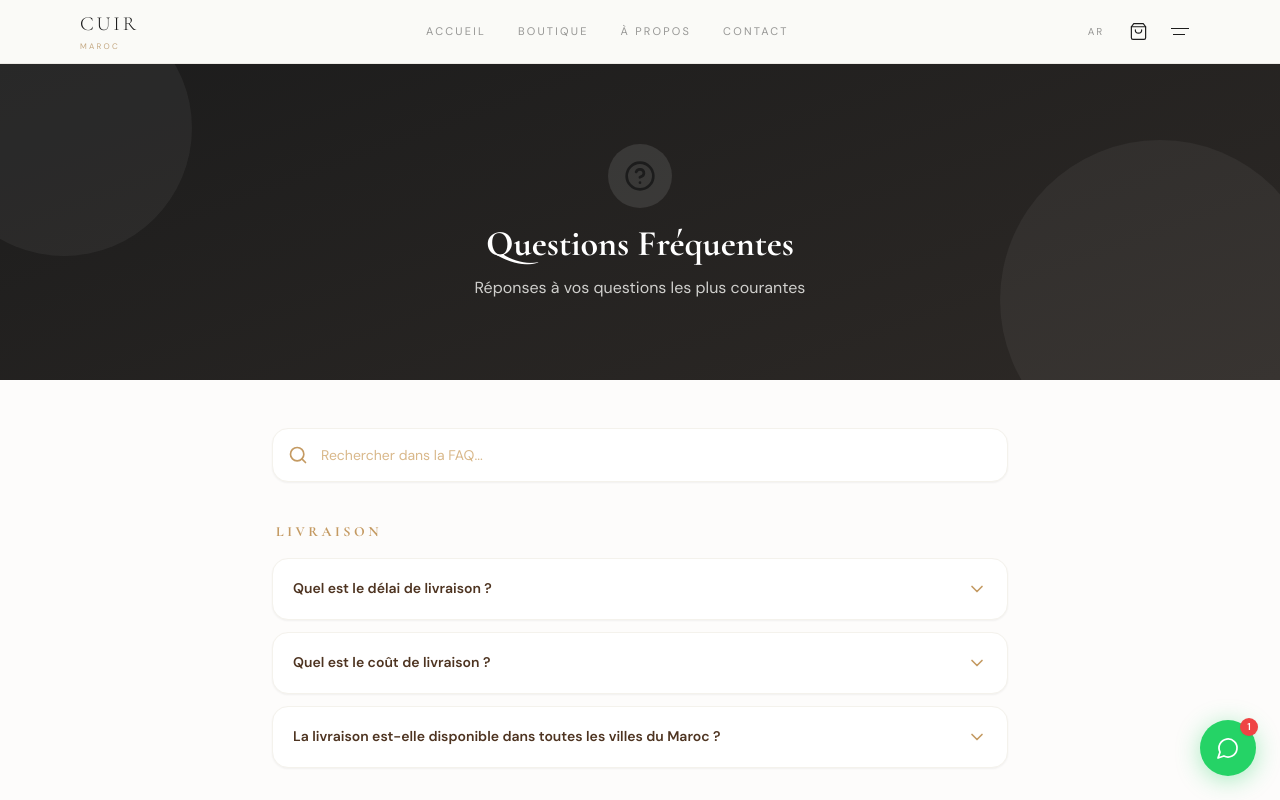
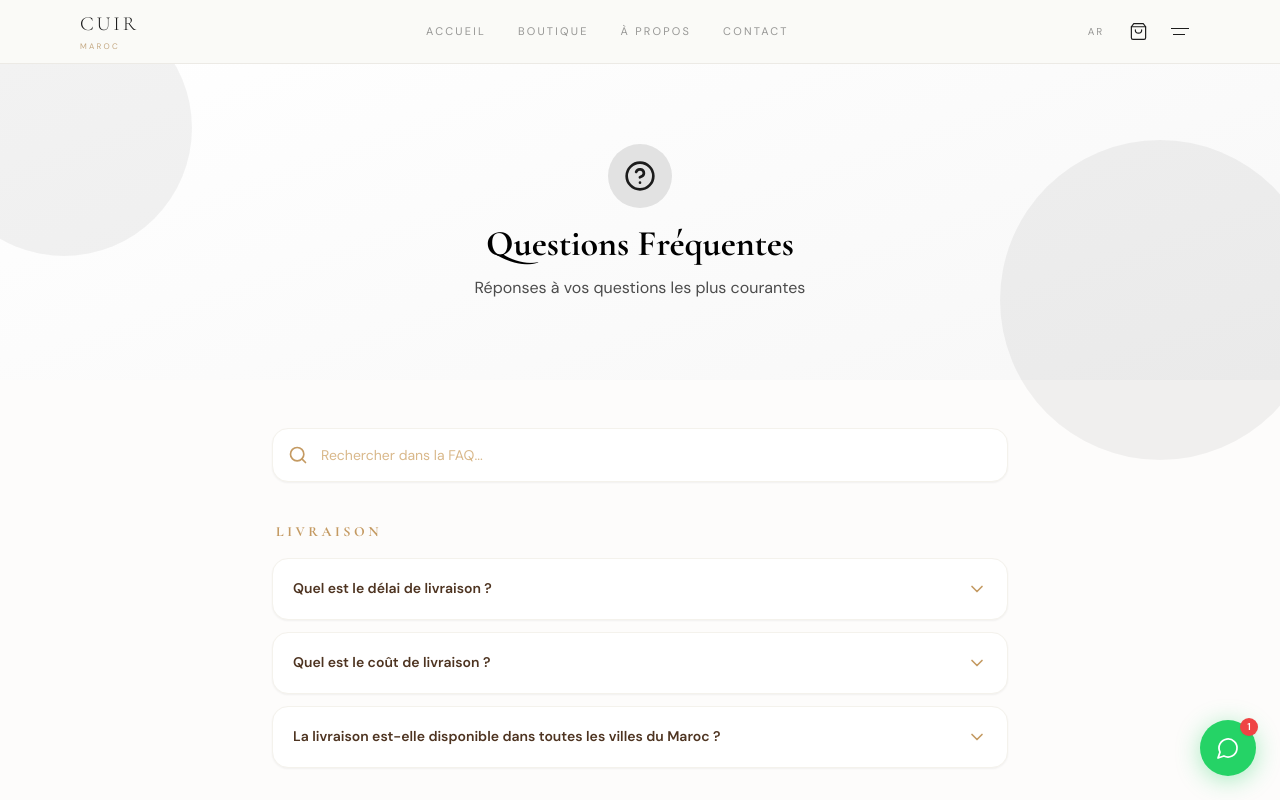
Before and after one commit to simohmd10/cuir, a React (Vite) app: page /faq in a window 1280 px wide. Shown: the top 800 px of the page. Built offline with nearby package versions, Linux system fonts and the light colour scheme; no server answers; a web font is replaced by a local one.

Commit message:
style(faq): switch hero to light background with dark text

```diff
--- a/src/pages/FAQ.tsx
+++ b/src/pages/FAQ.tsx
@@ -232,11 +232,11 @@ export default function FAQ() {
       <div
         className="relative py-20 px-4 text-center"
         style={{
-          background: 'linear-gradient(160deg, #1C1C1C 0%, #2D2926 100%)',
+          background: 'linear-gradient(160deg, #FFFFFF 0%, #F7F7F7 100%)',
         }}
       >
-        <div className="absolute -top-16 -start-16 w-64 h-64 rounded-full bg-white/5 pointer-events-none" />
-        <div className="absolute -bottom-20 -end-10 w-80 h-80 rounded-full bg-white/5 pointer-events-none" />
+        <div className="absolute -top-16 -start-16 w-64 h-64 rounded-full bg-black/5 pointer-events-none" />
+        <div className="absolute -bottom-20 -end-10 w-80 h-80 rounded-full bg-black/5 pointer-events-none" />
 
         <motion.div
           initial={{ opacity: 0, y: -16 }}
@@ -244,11 +244,11 @@ export default function FAQ() {
           transition={{ duration: 0.6 }}
           className="relative z-10"
         >
-          <div className="w-16 h-16 rounded-full bg-white/10 flex items-center justify-center mx-auto mb-4">
+          <div className="w-16 h-16 rounded-full bg-black/10 flex items-center justify-center mx-auto mb-4">
             <HelpCircle className="w-8 h-8 text-gold-300" />
           </div>
-          <h1 className="text-4xl font-display font-bold text-white mb-3">{t('faqTitle')}</h1>
-          <p className="text-beige-100/80 text-base max-w-md mx-auto">{t('faqSubtitle')}</p>
+          <h1 className="text-4xl font-display font-bold text-black mb-3">{t('faqTitle')}</h1>
+          <p className="text-black/70 text-base max-w-md mx-auto">{t('faqSubtitle')}</p>
         </motion.div>
       </div>
 
```
